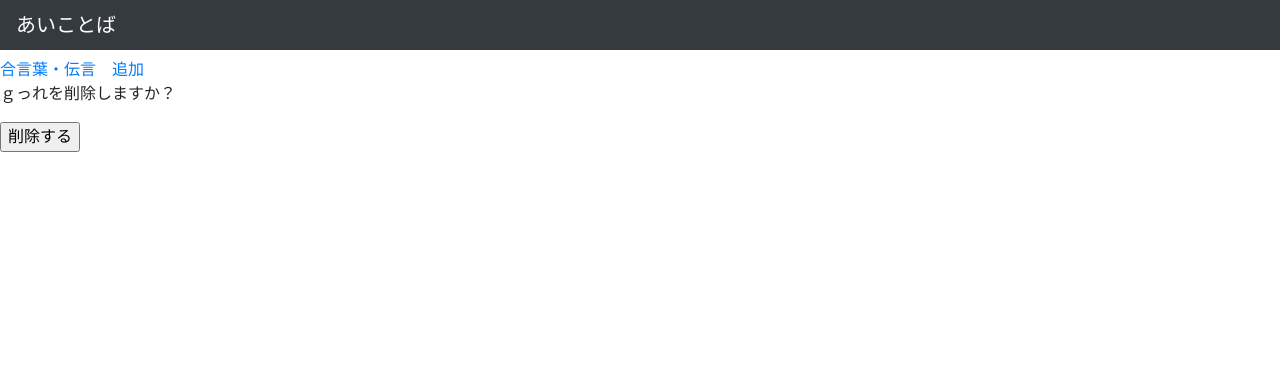
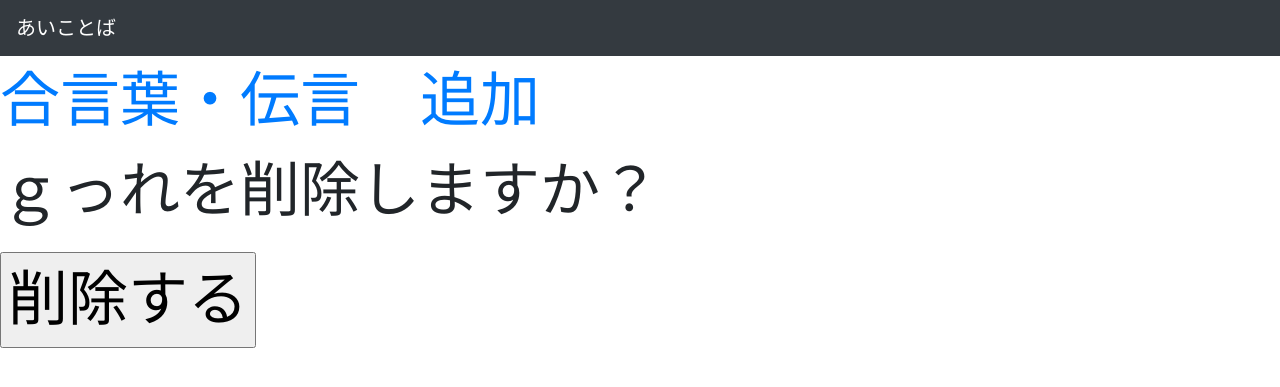
Before and after one commit to masaakiwaki/aikotoba, a Django app: page /aikotoba_delete/0b93af66-a16b-40d2-ad6e-4e72565d187c/ in a window 1280 px wide. Shown: the top 387 px of the page. Run offline with Django 3.2, Linux system fonts and the light colour scheme; data comes from the database, SQL or seed files in the repository; some libraries are stand-ins or nearby versions.

Commit message:
Update base.html

```diff
--- a/kotoba/templates/base.html
+++ b/kotoba/templates/base.html
@@ -7,7 +7,7 @@
         <script src="https://cdnjs.cloudflare.com/ajax/libs/popper.js/1.12.9/umd/popper.min.js" integrity="sha384-ApNbgh9B+Y1QKtv3Rn7W3mgPxhU9K/ScQsAP7hUibX39j7fakFPskvXusvfa0b4Q" crossorigin="anonymous"></script>
         <script src="https://maxcdn.bootstrapcdn.com/bootstrap/4.0.0/js/bootstrap.min.js" integrity="sha384-JZR6Spejh4U02d8jOt6vLEHfe/JQGiRRSQQxSfFWpi1MquVdAyjUar5+76PVCmYl" crossorigin="anonymous"></script>
 <style type="text/css">
- body,td,th {font-family:"ＭＳ Ｐゴシック", "Osaka", "ヒラギノ角ゴ Pro W3";font-size:16px;}
+ body,td,th {font-family:"ＭＳ Ｐゴシック", "Osaka", "ヒラギノ角ゴ Pro W3";font-size:60px;}
  </style>
 
     </head>
@@ -15,7 +15,7 @@
 
 
     <body>
-        <nav class="navbar navbar-expand-lg navbar-dark bg-dark h1">
+        <nav class="navbar navbar-expand-lg navbar-dark bg-dark">
             <a class="navbar-brand" href="/">あいことば</a>
         </nav>
             <a href="{% url 'aikotoba_create' %}">合言葉・伝言　追加</a><br>
```
